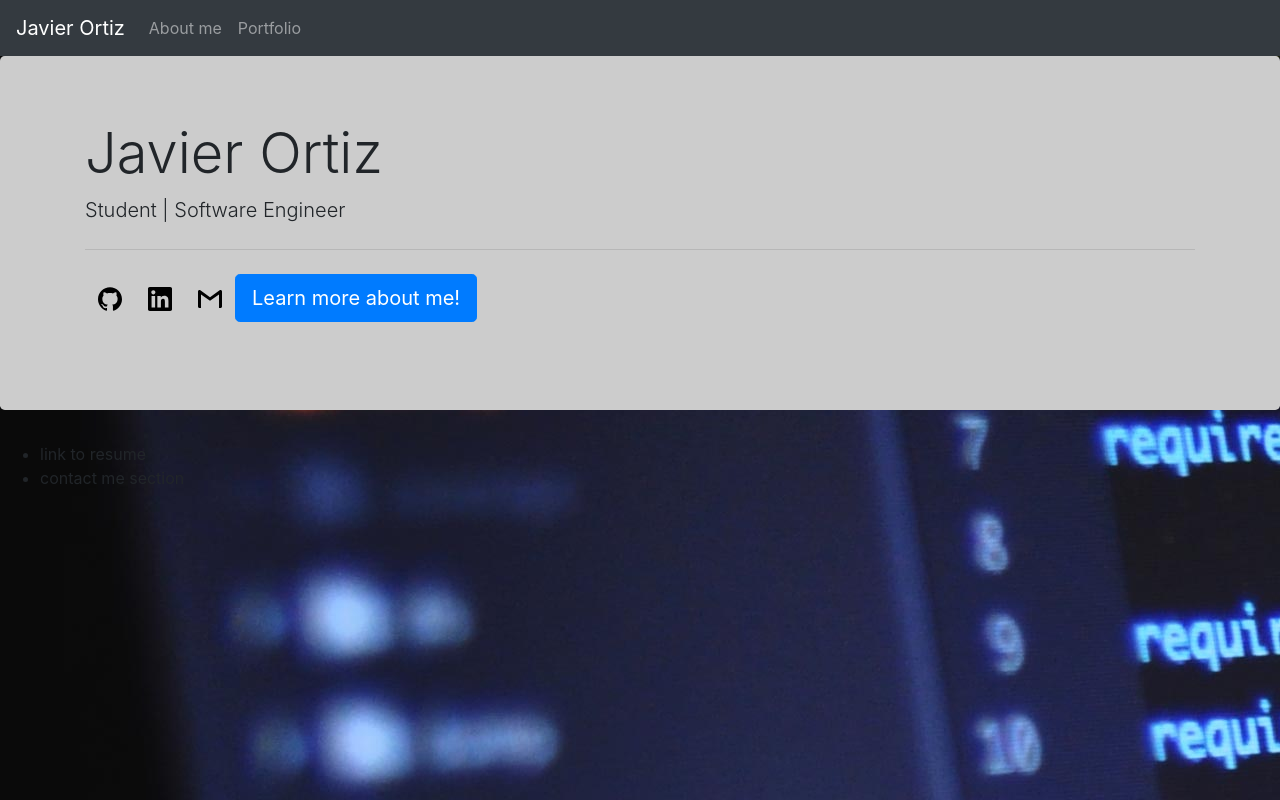
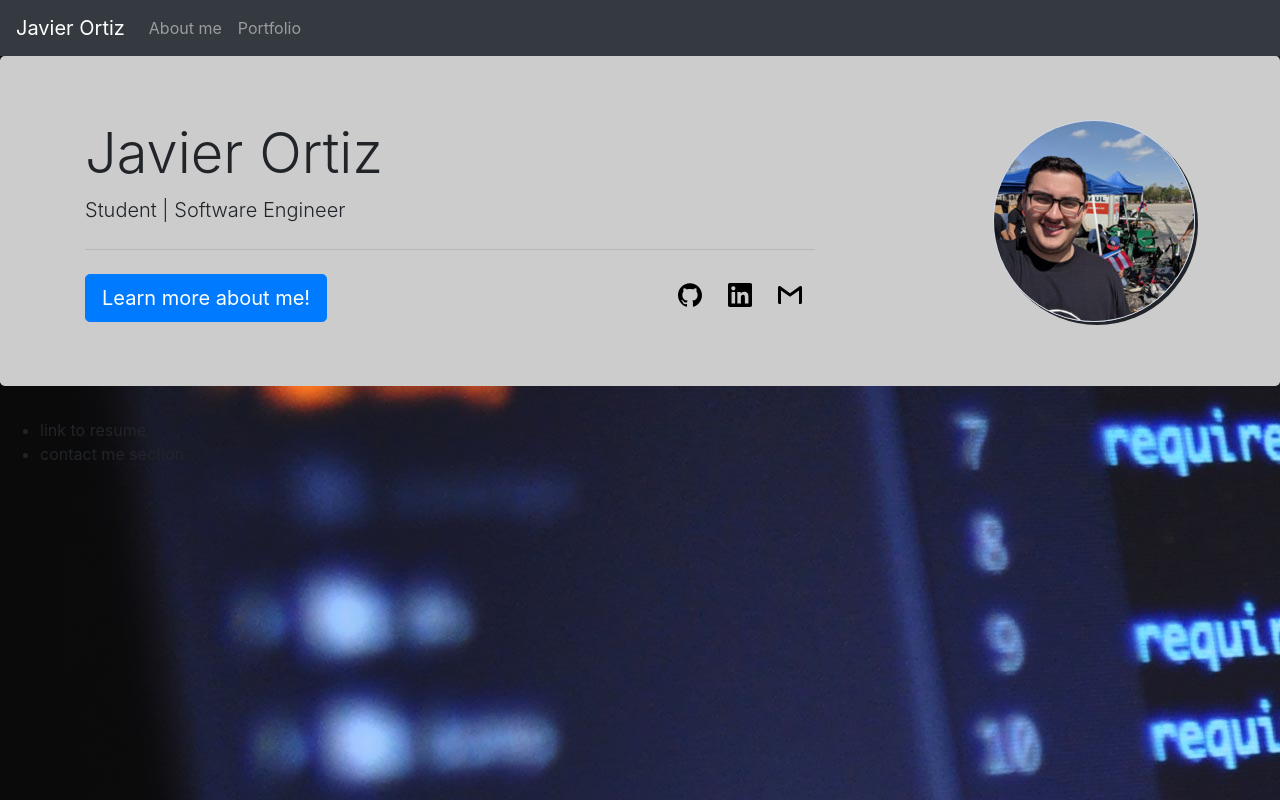
Before and after one commit to jaortiz117/jaortiz117.github.io, an Angular app: page / in a window 1280 px wide. Built offline with nearby package versions, Linux system fonts and the light colour scheme.

Commit message:
added profile pic

```diff
--- a/src/app/landing/landing.component.css
+++ b/src/app/landing/landing.component.css
@@ -8,5 +8,7 @@
 }
 
 .profile-pic{
-
+  border-radius: 50%;
+  box-shadow: 3px 3px;
+  border:1px solid #ced9eb;
 }
--- a/src/app/landing/landing.component.html
+++ b/src/app/landing/landing.component.html
@@ -1,15 +1,22 @@
 <div class="jumbotron">
   <div class="container">
+    <div class="row">
+      <div class="col-8">
         <h1 class="display-4">Javier Ortiz</h1>
         <p class="lead">Student | Software Engineer</p>
         <hr class="my-4">
+        <a class="btn btn-primary btn-lg" href="/about" role="button">Learn more about me!</a>
+
+        <div class="float-right">
           <a class="btn" role="button" href="https://github.com/jaortiz117"> <img class="icon-link" src="..\..\assets\icons\github.svg" /></a>
-    <a class="btn" role="button" href="https://www.linkedin.com/in/javier-ortiz-614337172/"> <img class="icon-link" src="..\..\assets\icons\linkedin.svg" /></a>
+          <a class="btn" role="button" href="https://www.linkedin.com/in/javier-ortiz-614337172/"><img class="icon-link" src="..\..\assets\icons\linkedin.svg" /></a>
           <a class="btn" role="button" href="mailto:javier.ortiz13@upr.com"> <img class="icon-link" src="..\..\assets\icons\gmail.svg" /></a>
-    <a class="btn btn-primary btn-lg" href="#" role="button">Learn more about me!</a>
         </div>
-  <div class="container">
-    <img class="profile-pic" src="" />
+      </div>
+      <div class="col-4">
+        <img class="profile-pic float-right" src="..\..\assets\profile-pic.jpg" />
+      </div>
+    </div>
   </div>
 </div>
 <!-- TODO add profile pic to banner -->
```
Also changed, not shown: src/assets/profile-pic.jpg (added). Lines whose indentation alone changed are shown as unchanged.
